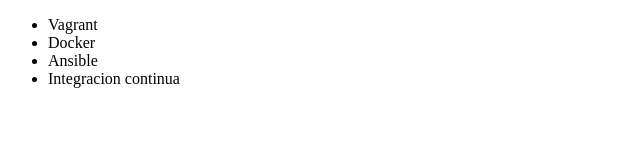
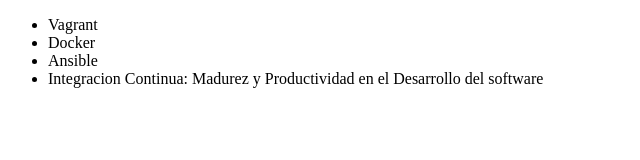
Before and after one commit to LivMos/Alura-git, a plain HTML site: page index.html in a window 1280 px wide. Shown: the whole page, without its empty margins (0-640 px from the left). Drawn offline with Linux system fonts and the light colour scheme.

Commit message:
Renombrando curso de Integracion continua

```diff
--- a/index.html
+++ b/index.html
@@ -9,7 +9,7 @@
          <li> Vagrant </li>
          <li> Docker </li>
          <li> Ansible </li>
-         <li> Integracion continua </li>
+         <li> Integracion Continua: Madurez y Productividad en el Desarrollo del software </li>
      </ul>
 </body>
 </html>
```
